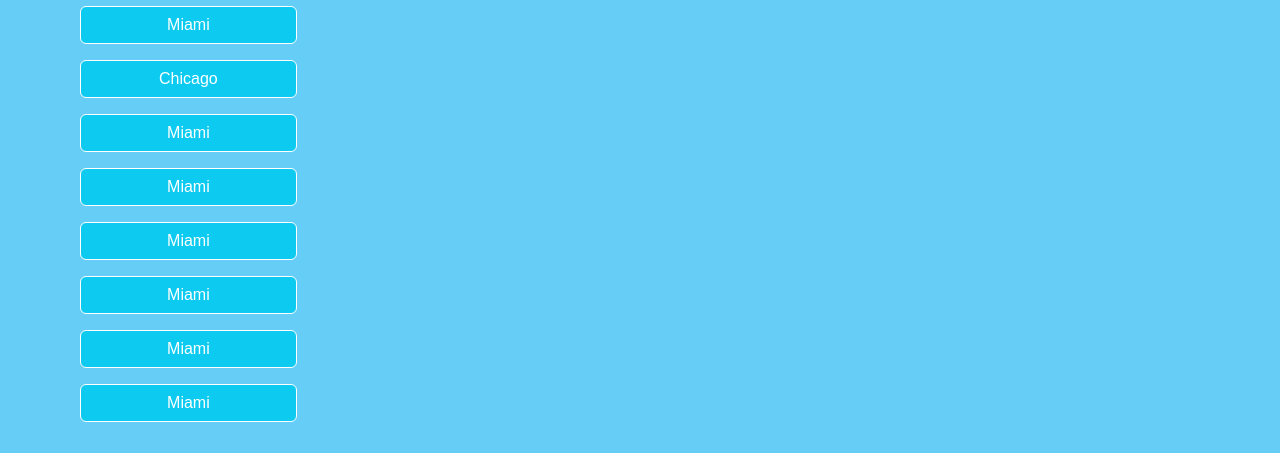
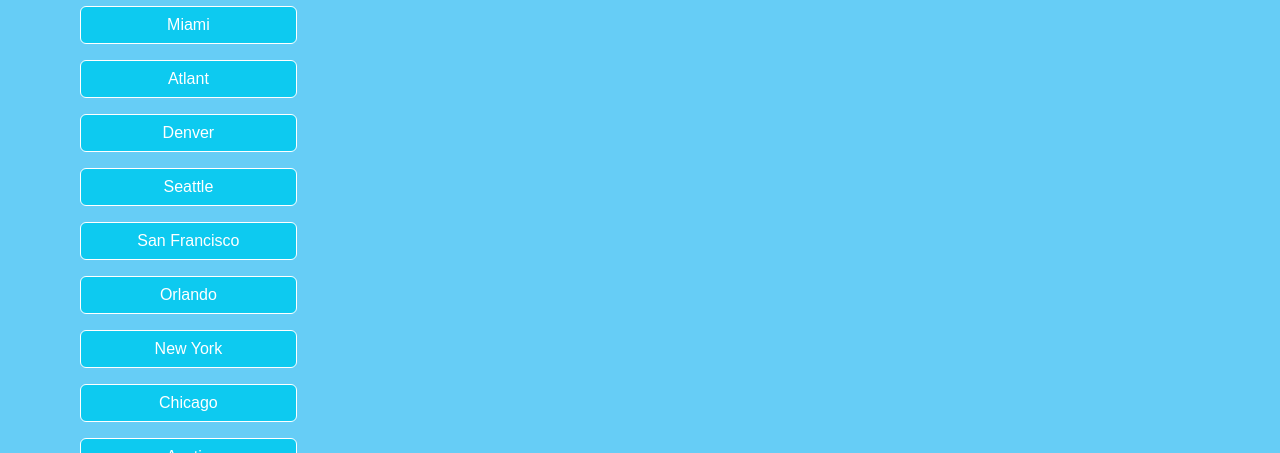
Before and after one commit to danielsantana9824/challenge6, a plain HTML site: page index.html in a window 1280 px wide. Shown: the part 347-800 px from the top of the page. Drawn offline with nearby package versions, Linux system fonts and the light colour scheme; no server answers.

Commit message:
9/19/24 new buttons

```diff
--- a/index.html
+++ b/index.html
@@ -60,13 +60,14 @@
                 <div class="row">
                     <div class="col-12 margin">
                         <button class="btn btn-info w-50 my-2">Miami</button>
+                        <button class="btn btn-info w-50 my-2">Atlant</button>
+                        <button class="btn btn-info w-50 my-2">Denver</button>
+                        <button class="btn btn-info w-50 my-2">Seattle</button>
+                        <button class="btn btn-info w-50 my-2">San Francisco</button>
+                        <button class="btn btn-info w-50 my-2">Orlando</button>
+                        <button class="btn btn-info w-50 my-2">New York</button>
                         <button class="btn btn-info w-50 my-2">Chicago</button>
-                        <button class="btn btn-info w-50 my-2">Miami</button>
-                        <button class="btn btn-info w-50 my-2">Miami</button>
-                        <button class="btn btn-info w-50 my-2">Miami</button>
-                        <button class="btn btn-info w-50 my-2">Miami</button>
-                        <button class="btn btn-info w-50 my-2">Miami</button>
-                        <button class="btn btn-info w-50 my-2">Miami</button>
+                        <button class="btn btn-info w-50 my-2">Austin</button>
                     </div>
                 </div>
             </section>
```
